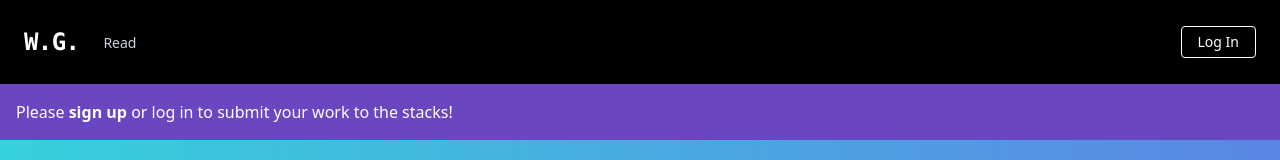
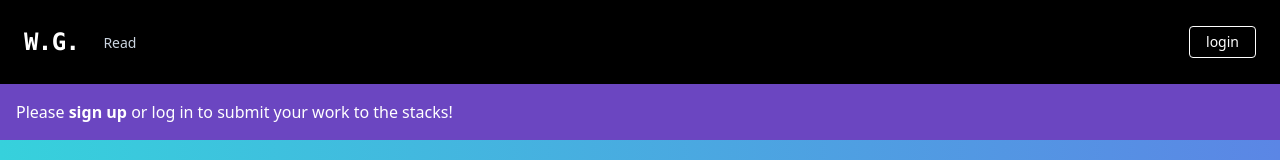
Before and after one commit to StephenRicketts/writers-guild-production, a React (Create React App) app: page / in a window 1280 px wide. Shown: the top 160 px of the page. Built offline with nearby package versions, Linux system fonts and the light colour scheme; no server answers.

Commit message:
fixed disappearing login button bug, started rebuild on comment display

```diff
--- a/public/index.html
+++ b/public/index.html
@@ -5,6 +5,7 @@
     <link rel="icon" href="%PUBLIC_URL%/favicon.ico" />
     <meta name="viewport" content="width=device-width, initial-scale=1" />
     <meta name="theme-color" content="#000000" />
+    <script src="//cdn.tinymce.com/4/tinymce.min.js"></script>
     <meta
       name="description"
       content="Web site created using create-react-app"
--- a/src/components/bookShelf/bookShelf.js
+++ b/src/components/bookShelf/bookShelf.js
@@ -71,7 +71,7 @@ const BookShelf = () => {
         })}
       </ul>
       <div className="p-2 text-center">
-        <span className="p-4 text-white font-mono text-base">
+        <span className="p-4 text-white font-mono">
           Welcome to your bookshelf. <br />
           Click on your publication to continue to edit
           <br />
--- a/src/components/commentDisplay/commentDisplay.js
+++ b/src/components/commentDisplay/commentDisplay.js
@@ -1,10 +1,38 @@
-import React from "react";
+import React, { useState, useEffect } from "react";
+import firebaseDB from "../firebase/firebase";
 
 const CommentDisplay = (props) => {
-  console.log("this should be the comments, ", props.comments);
+  const [comments, setComments] = useState({});
+  const db = firebaseDB.firestore();
+
+  useEffect(() => {
+    const unsubscribe = db
+      .collection("publications")
+      .where("publicationId", "==", props.publicationId)
+      .onSnapshot((snapshot) => {
+        const publication = snapshot.docs.map((doc) => ({
+          id: doc.id,
+          ...doc.data(),
+        }));
+        console.log("this should be the publication in CD", publication);
+        console.log(
+          "this should be the discussion array",
+          publication[0].discussion
+        );
+        const commentsObj = { ...publication[0].discussion };
+
+        console.log("this should be the commentsObj", commentsObj);
+        setComments((comments) => {
+          return { ...comments, ...commentsObj };
+        });
+        console.log("this should be the state comments", comments);
+      });
+    return () => unsubscribe();
+  }, []);
+
   return (
     <div className="p-6 w-4/5 bg-black border-4 border-gray-700 transparent">
-      <ul>
+      {/* <ul>
         {props.discussion.map((comment) => {
           return (
             <li className="flex p-1 my-2 bg-gray-800">
@@ -20,7 +48,7 @@ const CommentDisplay = (props) => {
             </li>
           );
         })}
-      </ul>
+      </ul> */}
     </div>
   );
 };
--- a/src/components/discussionInterface/discussionInterface.js
+++ b/src/components/discussionInterface/discussionInterface.js
@@ -50,7 +50,10 @@ const DiscussionInterface = (props) => {
           Post a Comment
         </button>
       </form>
-      <CommentDisplay discussion={props.discussion} />
+      <CommentDisplay
+        discussion={props.discussion}
+        publicationId={props.publicationId}
+      />
     </div>
   );
 };
--- a/src/components/header/header.js
+++ b/src/components/header/header.js
@@ -1,7 +1,8 @@
 import React, { useContext } from "react";
 import { Link } from "react-router-dom";
-import SignInSignOutButton from "../signInSignOutButton/signInSignOutButton";
+import LogoutButton from "../logoutButton/logoutButton";
 import { AuthContext } from "../contexts/authProvider";
+import LoginButton from "../loginButton/loginButton";
 
 const Header = (props) => {
   const { currentUser } = useContext(AuthContext);
@@ -41,6 +42,14 @@ const Header = (props) => {
       );
   };
 
+  const loginOrLogout = () => {
+    if (!!currentUser) {
+      return <LogoutButton />;
+    } else {
+      return <LoginButton setAuthorId={props.setAuthorId} />;
+    }
+  };
+
   return (
     <div>
       <nav className="flex items-center justify-between flex-wrap bg-black p-6">
@@ -61,7 +70,7 @@ const Header = (props) => {
             {writeButtonToggle()}
             {profileButtonToggle()}
           </div>
-          <SignInSignOutButton setAuthorId={props.setAuthorId} />
+          {loginOrLogout()}
         </div>
       </nav>
       {signUpBannerToggle()}
--- /dev/null
+++ b/src/components/loginButton/loginButton.js
@@ -0,0 +1,26 @@
+import React, { useState } from "react";
+import LoginDropDown from "../loginDropDown/loginDropDown";
+
+const LoginButton = (props) => {
+  const [loginDropDownToggle, setLoginDrogDownToggle] = useState(false);
+
+  const dropDown = () => {
+    if (loginDropDownToggle) {
+      return <LoginDropDown setAuthorId={props.setAuthorId} />;
+    }
+  };
+
+  return (
+    <div>
+      <button
+        onClick={() => setLoginDrogDownToggle(!loginDropDownToggle)}
+        className="inline-block text-sm px-4 py-2 leading-none border rounded text-white border-white hover:border-transparent hover:text-gray-500 hover:bg-white mt-4 lg:mt-0"
+      >
+        login
+      </button>
+      {dropDown()}
+    </div>
+  );
+};
+
+export default LoginButton;
--- /dev/null
+++ b/src/components/logoutButton/logoutButton.js
@@ -0,0 +1,36 @@
+import React, { useState } from "react";
+import firebaseDB from "../firebase/firebase";
+import { Redirect } from "react-router-dom";
+
+const LogoutButton = () => {
+  const [redirect, setRedirect] = useState(false);
+
+  const logoutHandler = () => {
+    firebaseDB
+      .auth()
+      .signOut()
+      .then(() => {
+        alert("You have logged out");
+        setRedirect(true);
+      })
+      .catch((error) => {
+        console.log("the following error has occured", error);
+        alert("the following error has occured");
+      });
+  };
+
+  if (redirect) {
+    return <Redirect to="/" />;
+  }
+
+  return (
+    <button
+      onClick={logoutHandler}
+      className="inline-block text-sm px-4 py-2 leading-none border rounded text-white border-white hover:border-transparent hover:text-gray-500 hover:bg-white mt-4 lg:mt-0"
+    >
+      log out
+    </button>
+  );
+};
+
+export default LogoutButton;
--- a/src/components/readPublicationInterface/readPublicationInterace.js
+++ b/src/components/readPublicationInterface/readPublicationInterace.js
@@ -7,8 +7,9 @@ import { AuthContext } from "../contexts/authProvider";
 import { Link } from "react-router-dom";
 
 const ReadPublication = (props) => {
+  const [commentsToggle, setCommentsToggle] = useState(false);
+  const [redirect, setRedirect] = useState(false);
   const { currentUser } = useContext(AuthContext);
-  const [commentsToggle, setCommentsToggle] = useState(false);
   const publication = props.location.publication;
   console.log("this should be the publication", publication);
 
--- a/src/components/signInSignOutButton/signInSignOutButton.js
+++ /dev/null
@@ -1,55 +0,0 @@
-import React, { useState, useContext } from "react";
-import firebaseDB from "../firebase/firebase";
-import LoginDropDown from "../loginDropDown/loginDropDown";
-import { Redirect } from "react-router-dom";
-import { AuthContext } from "../contexts/authProvider";
-
-const SignInSignOutButton = (props) => {
-  const [loginToggle, setLoginToggle] = useState(false);
-  const [redirect, setRedirect] = useState(false);
-
-  const loginDropDownToggle = () => {
-    if (loginToggle) {
-      return <LoginDropDown setAuthorId={props.setAuthorId} />;
-    }
-  };
-  const { currentUser } = useContext(AuthContext);
-
-  const textToggle = () => {
-    return !!currentUser ? "Log Out" : "Log In";
-  };
-
-  const onClickToggle = () => {
-    !!currentUser
-      ? firebaseDB
-          .auth()
-          .signOut()
-          .then(() => {
-            alert("You have logged out");
-            setRedirect(true);
-          })
-          .catch((error) => {
-            console.log("the following error has occured", error);
-            alert("the following error has occured");
-          })
-      : setLoginToggle(!loginToggle);
-  };
-
-  if (redirect) {
-    return <Redirect to="/" />;
-  }
-
-  return (
-    <div>
-      <button
-        onClick={() => onClickToggle()}
-        className="inline-block text-sm px-4 py-2 leading-none border rounded text-white border-white hover:border-transparent hover:text-gray-500 hover:bg-white mt-4 lg:mt-0"
-      >
-        {textToggle()}
-      </button>
-      {loginDropDownToggle()}
-    </div>
-  );
-};
-
-export default SignInSignOutButton;
--- a/src/components/textEditor/textEditor.js
+++ b/src/components/textEditor/textEditor.js
@@ -13,8 +13,8 @@ class TextEditor extends React.Component {
   render() {
     return (
       <Editor
+        initialValue={this.props.bookContents}
         apiKey="kdf5o2lrey8tvua40h7pk2qrxrfe2j8qk7wp0td1d2w76all"
-        initialValue={this.props.bookContents}
         init={{
           height: 500,
           menubar: false,
```
